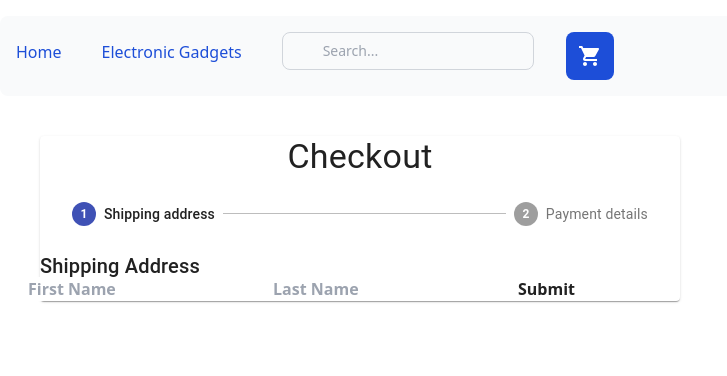
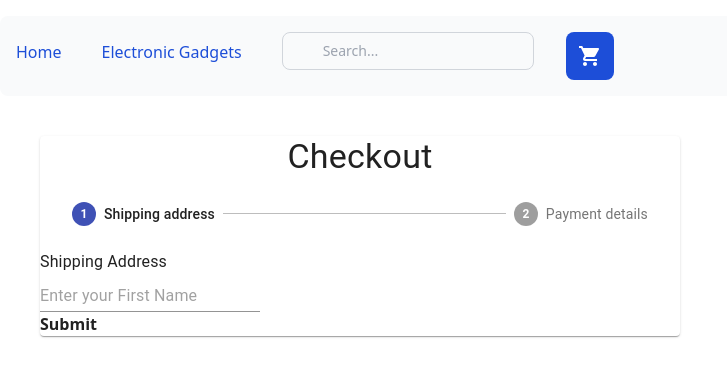
Before and after one commit to ReddyDivya/e-Commerce, a React (Create React App) app: page /CheckoutForm in a window 1280 px wide. Shown: the top 376 px of the page, without its empty margins (0-727 px from the left). Built offline with nearby package versions, Linux system fonts and the light colour scheme; no server answers.

Commit message:
updating address form

```diff
--- a/package.json
+++ b/package.json
@@ -4,6 +4,7 @@
   "private": true,
   "dependencies": {
     "@chec/commerce.js": "^2.8.0",
+    "@hookform/resolvers": "^2.9.8",
     "@material-ui/core": "^4.12.4",
     "@material-ui/icons": "^4.11.3",
     "@mui/icons-material": "^5.10.3",
@@ -17,7 +18,8 @@
     "react-hook-form": "^7.35.0",
     "react-router-dom": "^6.3.0",
     "react-scripts": "5.0.1",
-    "web-vitals": "^2.1.4"
+    "web-vitals": "^2.1.4",
+    "yup": "^0.32.11"
   },
   "scripts": {
     "start": "set PORT=3028 && react-scripts start",
--- a/src/App.js
+++ b/src/App.js
@@ -58,6 +58,7 @@ function App() {
           <Route path="/" element={<Home />} />
           <Route path="/home" element={<Home />} />
           <Route path="/products" element={<Products products={products} onAddToCart={handleAddToCart} handleUpdateCartQty />} />
+
           <Route path="/cart" element={(cart != null || cart != undefined) && <Cart cart={cart}
             handleUpdateCartQty={handleUpdateCartQty}
             handleRemovefromCart={handleRemovefromCart}
--- a/src/components/Cart/Cart.js
+++ b/src/components/Cart/Cart.js
@@ -36,7 +36,7 @@ export default function Cart({ cart, handleUpdateCartQty, handleRemovefromCart,
                             <div className="m-10 items-center font-semibold text-white dark:text-white">
                                 <button className="bg-blue-700 font-bold p-4 rounded text-white" onClick={() => handleEmptyCart()}>Empty Cart</button>
                                 <button className="bg-blue-700 font-bold p-4 rounded text-white m-2">
-                                    <Link to="/CheckoutForm" component={CheckoutForm}>Checkout</Link>
+                                    <Link to="/CheckoutForm">Checkout</Link>
                                 </button>
                             </div>
                         </>
--- a/src/components/Cart/CartItem.js
+++ b/src/components/Cart/CartItem.js
@@ -3,8 +3,7 @@ import React from 'react'
 export default function CartItem({ item, onUpdateCartQty, onRemovefromCart }) {
 
     return (
-
-        < div >
+        <div>
             <li className="py-3 sm:py-4 items-center">
                 <div className="flex items-center">
                     <div className="flex-0">
--- /dev/null
+++ b/src/components/Checkout/AddressForm.OLD.js
@@ -0,0 +1,66 @@
+import React, { useState } from 'react';
+import { Checkbox, TextField, InputLabel, Select, MenuItem, Button, Grid, Typography } from "@material-ui/core";
+import { useForm, Controller, FormProvider } from "react-hook-form";
+
+function AddressForm() {
+
+    const [firstName, setFirstName] = useState();
+    const [lastName, setLastName] = useState();
+    const [data, setData] = useState();
+
+    const { register, handleSubmit, control, formState: { errors } } = useForm();
+
+    // form submit function which will invoke after successful validation
+    const onSubmit = (data) => {
+        setData(data);
+    }
+
+    console.log('data >> ' + data);
+
+    return (
+        <>
+            <Typography variant="h6" gutterBottom>Shipping Address</Typography>
+            <FormProvider>
+                <form onSubmit={handleSubmit(onSubmit)}>
+                    <Grid container spacing={3}>
+                        {/* registering our input into the hook by invoking the "register" function */}
+                        <input type="text" name="firstName" {...register("firstName",
+                            {
+                                required: "First Name is required",
+                                minLength: {
+                                    value: 4,
+                                    message: "First name is required."
+                                },
+                                maxLength: 20
+                            })} placeholder="First Name"
+                            onChange={(e) => setFirstName(e.target.value)}
+                            value={firstName}
+                        />
+
+                        {/* errors will return when field validation fails  */}
+                        <p>{errors.firstName?.message}</p>
+                        <input type="text" name="lastName" {...register("lastName",
+                            {
+                                required: "Last Name is required",
+                                minLength: {
+                                    value: 4,
+                                    message: "minimum length is 4"
+                                },
+                                maxLength: 20
+                            })} placeholder="Last Name"
+                            onChange={(e) => setLastName(e.target.value)}
+                            value={lastName}
+                        />
+                        {/* errors will return when field validation fails  */}
+                        <p>{errors.lastName?.message}</p>
+                        <div>
+                            <button>Submit</button>
+                        </div>
+                    </Grid>
+                </form>
+            </FormProvider>
+        </>
+    )
+}
+
+export default AddressForm
--- a/src/components/Checkout/AddressForm.js
+++ b/src/components/Checkout/AddressForm.js
@@ -1,64 +1,100 @@
 import React, { useState } from 'react';
-import { Checkbox, TextField, InputLabel, Select, MenuItem, Button, Grid, Typography } from "@material-ui/core";
-import { useForm, Controller, FormProvider } from "react-hook-form";
-import CustomTextField from "./CustomTextField";
+import { Typography, InputLabel, TextField } from "@material-ui/core";
+import { useForm, Controller } from "react-hook-form";
+import { yupResolver } from "@hookform/resolvers/yup";
+import * as yup from "yup";
 
-function AddressForm() {
+export default function AddressForm() {
 
-    const [firstName, setFirstName] = useState();
-    const [lastName, setLastName] = useState();
-    const [data, setData] = useState();
+    const [firstName, setFirstName] = useState('');
+    const [data, setData] = useState('');
 
-    const { register, handleSubmit, control, formState: { errors } } = useForm();
+    // const [lastName, setLastName] = useState();
+    // const [email, setEmail] = useState();
+    // const [age, setAge] = useState();
+    // const [address, setAddress] = useState();
 
-    // form submit function which will invoke after successful validation
-    const onSubmit = (data) => {
-        setData(data);
-    }
+    // const [myFormFields, setFormFields] = useState({
+    //     firstName: '',
+    //     lastName: '',
+    //     email: '',
+    //     age: '',
+    //     address: '',
+    // })
+
+    const schema = yup.object().shape({
+        firstName: yup.string().required("First Name should be required please"),
+        lastName: yup.string().required("Last Name should be required please"),
+        email: yup.string().email().required("Email should be required please"),
+        age: yup.number().positive().integer().required(),
+        address: yup.string().required("Address should be required please"),
+        // password: yup.string().min(4).max(15).required(),
+        // confirmPassword: yup.string().oneOf([yup.ref("password"), null]),
+    });
+
+    const { register, handleSubmit, control, formState: { errors } } = useForm({
+        resolver: yupResolver(schema)
+    });//destructuring hook
+
+
+    // Always have your functions before your return to keep state batches in sync.
+    // const onFormFieldChange = (e) => {
+    //     // No need to return this function can be void
+    //     e.preventDefault();
+    //     setFormFields({
+    //         ...myFormFields,
+    //         [e.target.name]: e.target.value
+    //     })
+    // }
+
+    // alert(data);
+
     return (
         <>
-            <Typography variant="h6" gutterBottom>Shipping Address</Typography>
-            <FormProvider>
-                <form onSubmit={handleSubmit(onSubmit)}>
-                    <Grid container spacing={3}>
-                        {/* registering our input into the hook by invoking the "register" function */}
-                        <input type="text" name="firstName" {...register("firstName",
-                            {
-                                required: "First Name is required",
-                                minLength: {
-                                    value: 4,
-                                    message: "First name is required."
-                                },
-                                maxLength: 20
-                            })} placeholder="First Name"
-                            onChange={(e) => setFirstName(e.target.value)}
-                            value={firstName}
-                        />
+            <Typography varient="h6" gutterBottom>Shipping Address</Typography>
+            <form onSubmit={handleSubmit(data => setData(data))}>
+                {/* First Name */}
+                <section>
+                    {/* <input type='text' placeholder='First Name...' name="firstName" {...register('firstName')} onChange={onFormFieldChange} value={myFormFields.firstName || ''} /> */}
 
-                        {/* errors will return when field validation fails  */}
-                        <p>{errors.firstName?.message}</p>
-                        <input type="text" name="lastName" {...register("lastName",
-                            {
-                                required: "Last Name is required",
-                                minLength: {
-                                    value: 4,
-                                    message: "minimum length is 4"
-                                },
-                                maxLength: 20
-                            })} placeholder="Last Name"
-                            onChange={(e) => setLastName(e.target.value)}
-                            value={lastName}
-                        />
-                        {/* errors will return when field validation fails  */}
-                        <p>{errors.lastName?.message}</p>
-                        <div>
-                            <button>Submit</button>
-                        </div>
-                    </Grid>
-                </form>
-            </FormProvider>
+                    <Controller
+                        name="firstName"
+                        control={control}
+                        rules={{ required: true }}
+                        render={({ field }) => {
+                            return <TextField {...field}
+                                placeholder="Enter your First Name"
+                                onChange={(e) => field.onChange(e.target.value)}
+                                value={field.value || ''}
+                            />
+                        }}
+                    />
+                    {/* <p>{errors.myFormFields.firstName?.message}</p> */}
+                </section>
+                <section>
+                    {/* <input type='text' placeholder='Last Name...' name="lastName" {...register('lastName')} onChange={onFormFieldChange} value={myFormFields.lastName || ''} /> */}
+                    {/* <p>{errors.lastName?.message}</p> */}
+                </section>
+                {/* Email */}
+                <section>
+                    {/* <input type='text' placeholder='Email...' name="email" {...register('email')} onChange={onFormFieldChange} value={myFormFields.email || ''} /> */}
+                    {/* <p>{errors.email?.message}</p> */}
+                </section>
+                {/* Age */}
+                <section>
+                    {/* <input type='number' placeholder='age' name="age" {...register('age')} onChange={onFormFieldChange} value={myFormFields.age || ''} /> */}
+                    {/* <p>{errors.age?.message}</p> */}
+                </section>
+                {/* Address */}
+                <section>
+                    {/* <input type='text' placeholder='Address' name="address"  {...register('address')} onChange={onFormFieldChange} value={myFormFields.address || ''} /> */}
+                    {/* <p>{errors.address?.message}</p> */}
+                </section>
+
+                <section>
+                    <input type="submit" id="submit" value="Submit" />
+                </section>
+            </form>
         </>
     )
 }
-
-export default AddressForm
--- a/src/components/Checkout/AddressForm1.js
+++ /dev/null
@@ -1,44 +0,0 @@
-import React from 'react'
-import { Checkbox, InputLabel, Select, MenuItem, Button, Grid, Typography } from "@material-ui/core";
-import { useForm, FormProvider } from 'react-hook-form';
-import CustomTextField from "./CustomTextField";
-
-function AddressForm() {
-
-    const { register, handleSubmit, control, formState: { errors } } = useForm({
-        // defaultValues: {
-        //     firstName: "",
-        //     lastName: "",
-        //     checkbox: false,
-        // }
-    });
-
-    // form submit function which will invoke after successful validation
-    const onSubmit = (data) => {
-        console.log(data)
-    }
-
-    return (
-        <>
-            <Typography variant="h6" gutterBottom>Shipping Address</Typography>
-            <FormProvider>
-                <form onSubmit={handleSubmit(onSubmit)}>
-                    <Grid container spacing={3}>
-                        <CustomTextField required name="firstName" label="First Name" />
-                        <CustomTextField required name="lastName" label="Last Name" />
-                        <CustomTextField required name="address1" label="Address" />
-                        <CustomTextField required name="email" label="Email" />
-                        <CustomTextField required name="city" label="City" />
-                        <CustomTextField required name="zip" label="ZIP" />
-
-                        <div>
-                            <input type="submit" />
-                        </div>
-                    </Grid>
-                </form>
-            </FormProvider>
-        </>
-    )
-}
-
-export default AddressForm
--- a/src/components/Checkout/CustomTextField.js
+++ /dev/null
@@ -1,31 +0,0 @@
-import React from 'react';
-import { useFormContext, Controller } from 'react-hook-form';
-import { TextField, Grid } from '@material-ui/core';
-
-function FormInput({ required, name, label }) {
-    const { control } = useFormContext();
-    const isError = false;
-
-    return (
-        <Grid item xs={12} sm={6}>
-            <Controller
-                as={TextField}
-                name={name}
-                control={control}
-                label={label}
-                fullWidth
-                required={required}
-                error={isError}
-                render={({ field }) => (
-                    <input
-                        onChange={(e) => field.onChange((e))}
-                        value={field.value}
-                    />
-                )}
-
-            />
-        </Grid>
-    );
-}
-
-export default FormInput;
--- a/src/components/Navbar/Navbar.js
+++ b/src/components/Navbar/Navbar.js
@@ -14,7 +14,6 @@ export default function Navbar({ totalItems }) {
                 <li className="py-2 pr-2 text-white bg-blue-700 rounded md:bg-transparent md:text-blue-700 md:flex-row md:space-x-8"><Link to="/products">Electronic Gadgets</Link></li>
                 <div className="hidden relative md:block left">
                     <div className="flex absolute inset-y-0 left-0 items-center pl-3 pointer-events-none">
-                        {/* <svg className="w-5 h-5 text-gray-500" aria-hidden="true" fill="currentColor" viewBox="0 0 20 20" xmlns="http://www.w3.org/2000/svg"><path fill-rule="evenodd" d="M8 4a4 4 0 100 8 4 4 0 000-8zM2 8a6 6 0 1110.89 3.476l4.817 4.817a1 1 0 01-1.414 1.414l-4.816-4.816A6 6 0 012 8z" clip-rule="evenodd"></path></svg> */}
                         <span className="sr-only">Search icon</span>
                     </div>
                     <input type="text" id="search-navbar" className="block p-2 pl-10 w-full text-gray-900 bg-gray-50 rounded-lg border border-gray-300 sm:text-sm focus:ring-blue-500 focus:border-blue-500 dark:bg-gray-700 dark:border-gray-600 dark:placeholder-gray-400 dark:text-white dark:focus:ring-blue-500 dark:focus:border-blue-500" placeholder="Search..." />
@@ -31,7 +30,6 @@ export default function Navbar({ totalItems }) {
                         </button>
                     )
                 }
-
             </ul>
         </div >
     )
```
Also changed, not shown: 1 other file (tests, documents, lock files or other folders).
